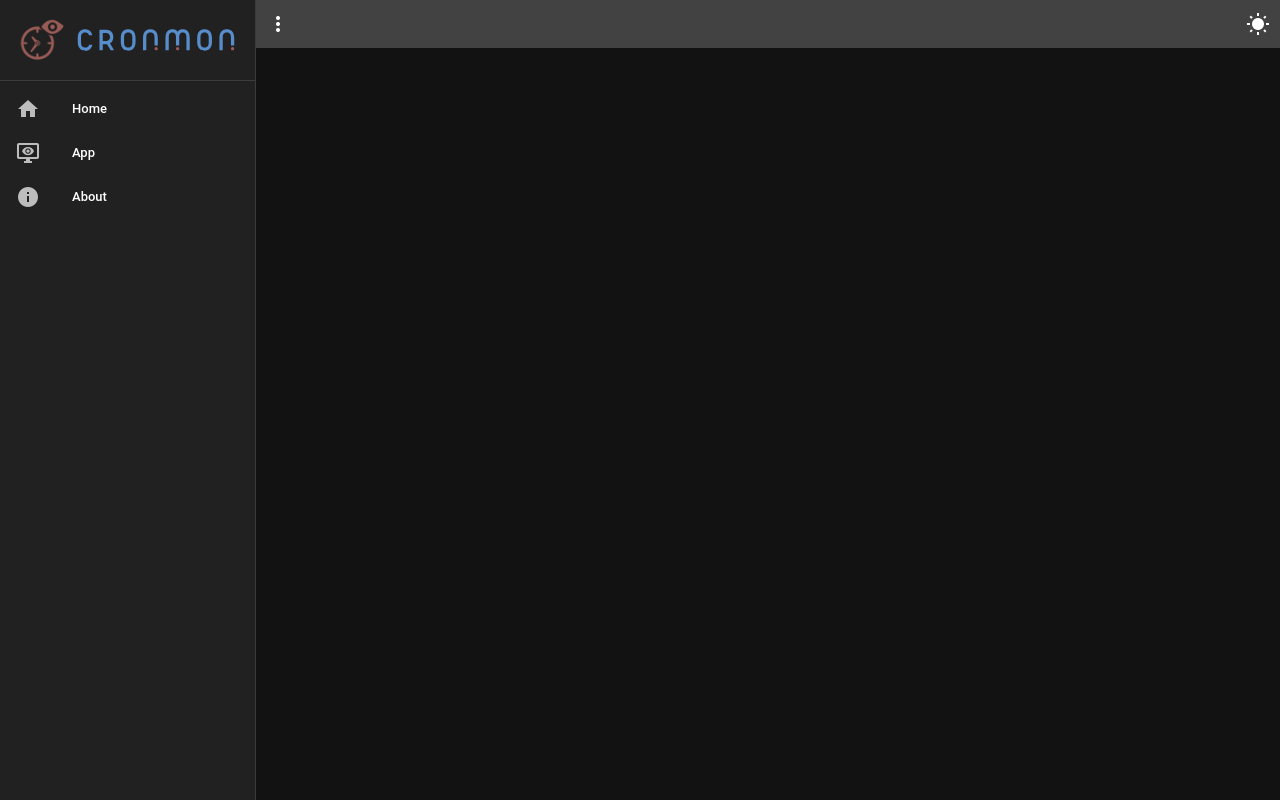
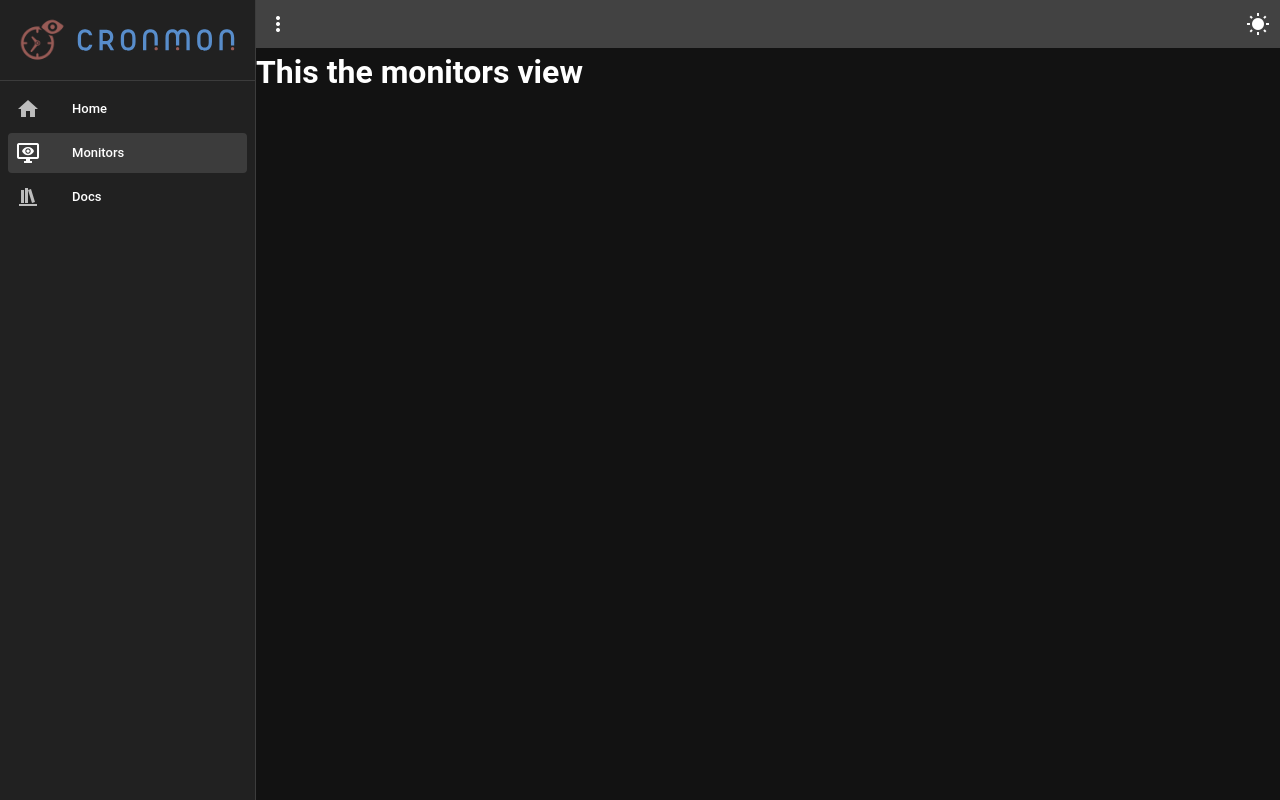
Before and after one commit to cron-mon-io/cron-mon, a Vue app in the folder app/: page /monitors in a window 1280 px wide. Before the commit this address had no page. Built offline with nearby package versions, Linux system fonts and the light colour scheme.

Commit message:
chore: Rename app to monitors and about to docs

```diff
--- a/app/src/App.vue
+++ b/app/src/App.vue
@@ -15,8 +15,13 @@
 
         <v-list density="compact" nav>
           <v-list-item link prepend-icon="mdi-home" title="Home" to="/"></v-list-item>
-          <v-list-item link prepend-icon="mdi-monitor-eye" title="App" to="/app"></v-list-item>
-          <v-list-item link prepend-icon="mdi-information" title="About" to="/about"></v-list-item>
+          <v-list-item
+            link
+            prepend-icon="mdi-monitor-eye"
+            title="Monitors"
+            to="/monitors"
+          ></v-list-item>
+          <v-list-item link prepend-icon="mdi-bookshelf" title="Docs" to="/docs"></v-list-item>
         </v-list>
       </v-navigation-drawer>
 
--- a/app/src/router/index.ts
+++ b/app/src/router/index.ts
@@ -1,6 +1,6 @@
 import { createRouter, createWebHistory } from 'vue-router'
 import HomeView from '../views/HomeView.vue'
-import AppView from '@/views/AppView.vue'
+import MonitorsView from '@/views/MonitorsView.vue'
 
 const router = createRouter({
   history: createWebHistory(import.meta.env.BASE_URL),
@@ -11,17 +11,17 @@ const router = createRouter({
       component: HomeView
     },
     {
-      path: '/about',
-      name: 'about',
+      path: '/docs',
+      name: 'docs',
       // route level code-splitting
       // this generates a separate chunk (About.[hash].js) for this route
       // which is lazy-loaded when the route is visited.
-      component: () => import('../views/AboutView.vue')
+      component: () => import('../views/DocsView.vue')
     },
     {
-      path: '/app',
-      name: 'app',
-      component: AppView
+      path: '/monitors',
+      name: 'monitors',
+      component: MonitorsView
     }
   ]
 })
--- a/app/src/views/AboutView.vue
+++ b/app/src/views/DocsView.vue
@@ -1,5 +1,5 @@
 <template>
   <div>
-    <h1>This is an about page</h1>
+    <h1>This is the docs page</h1>
   </div>
 </template>
--- a/app/src/views/HomeView.vue
+++ b/app/src/views/HomeView.vue
@@ -24,7 +24,7 @@
         <!-- eslint-disable-next-line vue/valid-v-slot -->
         <template v-slot:item.1>
           <v-card title="Setup">
-            Go to the <v-icon to="/app">mdi-monitor-eye</v-icon> in the sidebar to view your
+            Go to the <v-icon to="/monitors">mdi-monitor-eye</v-icon> in the sidebar to view your
             monitored cron jobs. From here, you can add new monitors for you cron jobs - which is a
             simple as giving the monitor a name, an expected duration and a grace period.
           </v-card>
--- a/app/src/views/AppView.vue
+++ b/app/src/views/MonitorsView.vue
@@ -1,5 +1,5 @@
 <template>
   <div>
-    <h1>This the app view</h1>
+    <h1>This the monitors view</h1>
   </div>
 </template>
```
